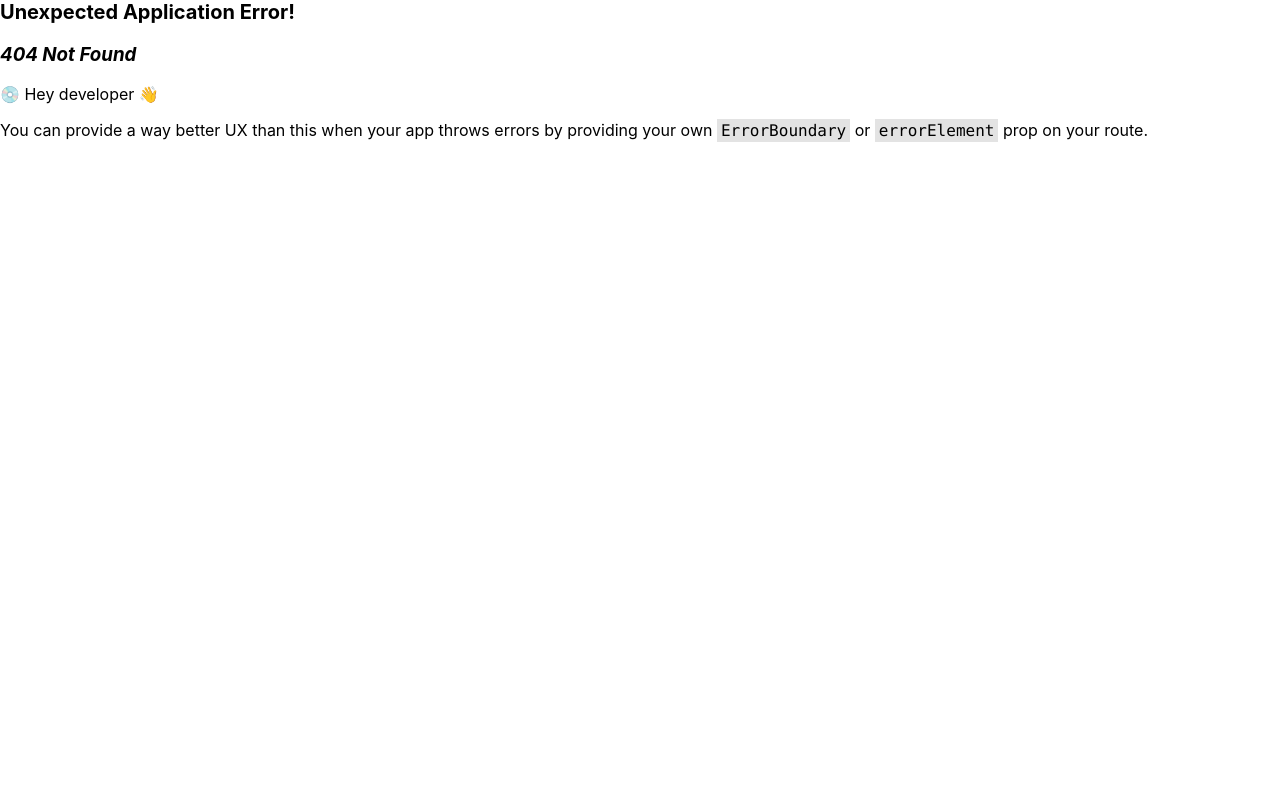
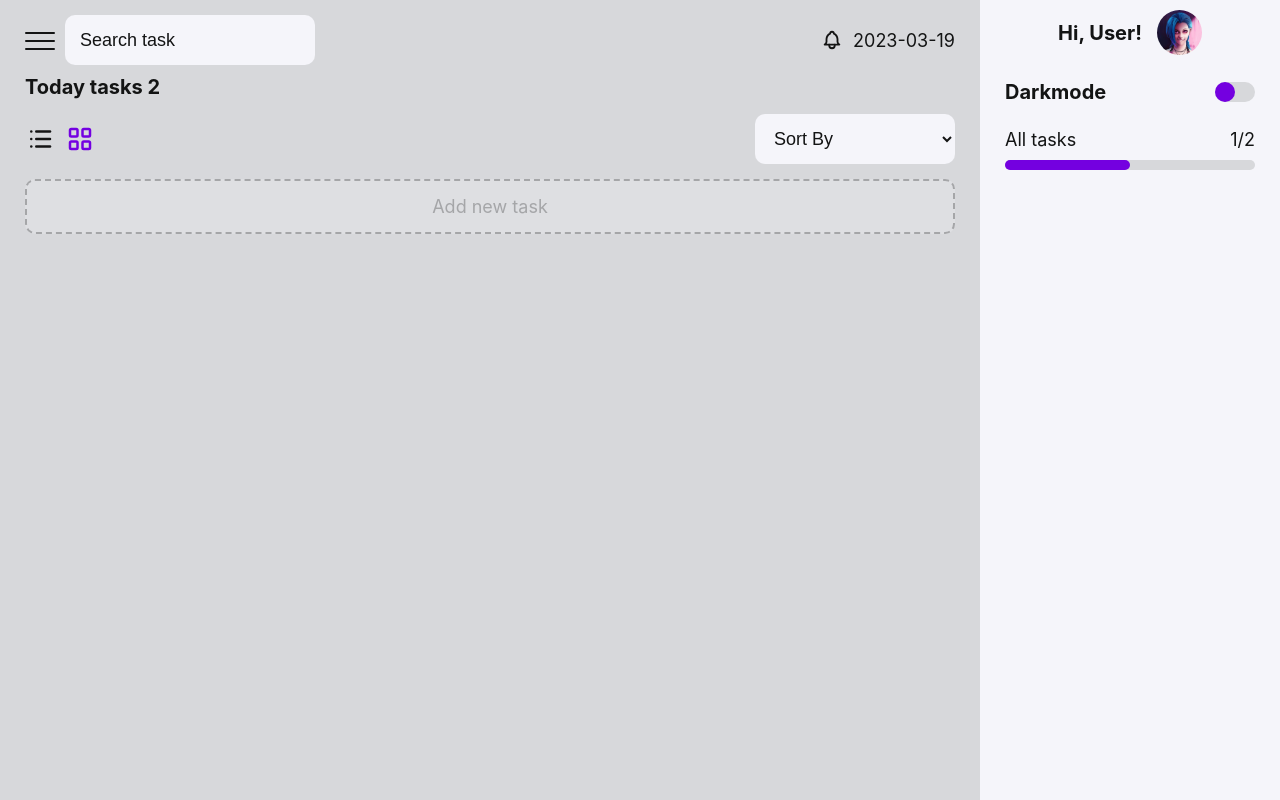
Before and after one commit to Aonik10/todo-app, a React (Create React App) app: page /todo-app/today in a window 1280 px wide. Before the commit this address had no page. Built offline with nearby package versions, Linux system fonts and the light colour scheme.

Commit message:
location test

```diff
--- a/src/App.js
+++ b/src/App.js
@@ -10,13 +10,16 @@ import {
     useLocation,
 } from "react-router-dom";
 
-const router = createBrowserRouter([
-    { path: "/todo-app", element: main(<Home />) },
-    { path: "/today", element: main(<Home />) },
-    { path: "/important", element: main(<Home />) },
-    { path: "/completed", element: main(<Home />) },
-    { path: "/uncompleted", element: main(<Home />) },
-]);
+const router = createBrowserRouter(
+    [
+        { path: "/", element: main(<Home />) },
+        { path: "/today", element: main(<Home />) },
+        { path: "/important", element: main(<Home />) },
+        { path: "/completed", element: main(<Home />) },
+        { path: "/uncompleted", element: main(<Home />) },
+    ],
+    { basename: "/todo-app" }
+);
 
 function main(component) {
     return <AppContent>{component}</AppContent>;
--- a/src/components/home.js
+++ b/src/components/home.js
@@ -140,9 +140,7 @@ function Home() {
             <section className="tasks-section">
                 <h1 className="tasks-section-title">
                     {console.log(location)}
-                    {(location === "Todo-app" || location === "Todo-app/"
-                        ? "All"
-                        : location) +
+                    {(location === "" ? "All" : location) +
                         " tasks " +
                         tasks.length}
                 </h1>
--- a/src/components/taskFilter.js
+++ b/src/components/taskFilter.js
@@ -33,7 +33,7 @@ function TaskFilter() {
                 Add new task
             </button>
             <TaskFilterItem id="today" title="Today's" />
-            <TaskFilterItem id="todo-app" title="All" />
+            <TaskFilterItem id="" title="All" />
             <TaskFilterItem id="important" title="Important" />
             <TaskFilterItem id="completed" title="Completed" />
             <TaskFilterItem id="uncompleted" title="Uncompleted" />
```
